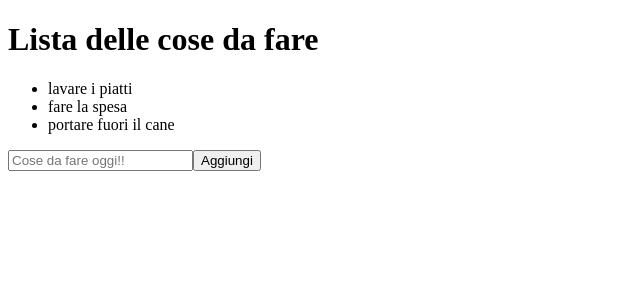
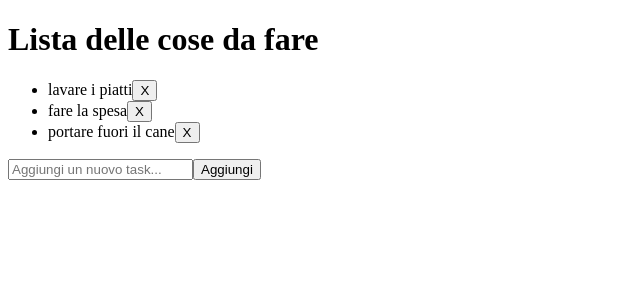
Before and after one commit to VincenzoAmari/react-form, a React (Vite) app: page / in a window 1280 px wide. Shown: the top 300 px of the page, without its empty margins (0-640 px from the left). Built offline with nearby package versions, Linux system fonts and the light colour scheme.

Commit message:
rimozione task

```diff
--- a/src/App.jsx
+++ b/src/App.jsx
@@ -1,40 +1,52 @@
 import { useState } from "react";
+import "./index.css";
+
 
 const ToDoList = ["lavare i piatti","fare la spesa","portare fuori il cane"];
 
    function App() {
+    const [ToDo, setToDo] = useState(ToDoList);
+    const [newDo, setNewDo] = useState("");
 
-  const [ToDo, setTODO] = useState(ToDoList);
-  const [newDo, setNewDo] = useState('');
-
+    // Aggiungere un nuovo task
     const addDO = (e) => {
       e.preventDefault();
       const task = newDo.trim();
-    setTODO([...ToDo, task]);
-    setNewDo('');
+      if (task) {
+        setToDo([...ToDo, task]);
+        setNewDo("");
+      }
     };
 
+    // Eliminare un task
+    const removeTask = (index) => {
+      setToDo(ToDo.filter((_, i) => i !== index));
+    };
 
     return (
-    <>
+      <div className="container">
         <h1>Lista delle cose da fare</h1>
-      <ul>
+        <ul className="todo-list">
           {ToDo.map((task, index) => (
-          <li key={index}>{task}</li>
+            <li key={index} className="todo-item">
+              <span className="task-text">{task}</span>
+              <button className="delete-btn" onClick={() => removeTask(index)}>X</button>
+            </li>
           ))}
         </ul>
 
-      <form onSubmit={addDO}>
+        <form onSubmit={addDO} className="todo-form">
           <input
             type="text"
-          className="form-control"
-          placeholder="Cose da fare oggi!!"
+            className="todo-input"
+            placeholder="Aggiungi un nuovo task..."
             value={newDo}
             onChange={(e) => setNewDo(e.target.value)}
           />
-        <button className="btn btn-primary mt-2">Aggiungi</button>
+          <button className="add-btn">Aggiungi</button>
         </form>
-    </>
+      </div>
     );
   }
+
   export default App;
```
Lines whose indentation alone changed are shown as unchanged.
